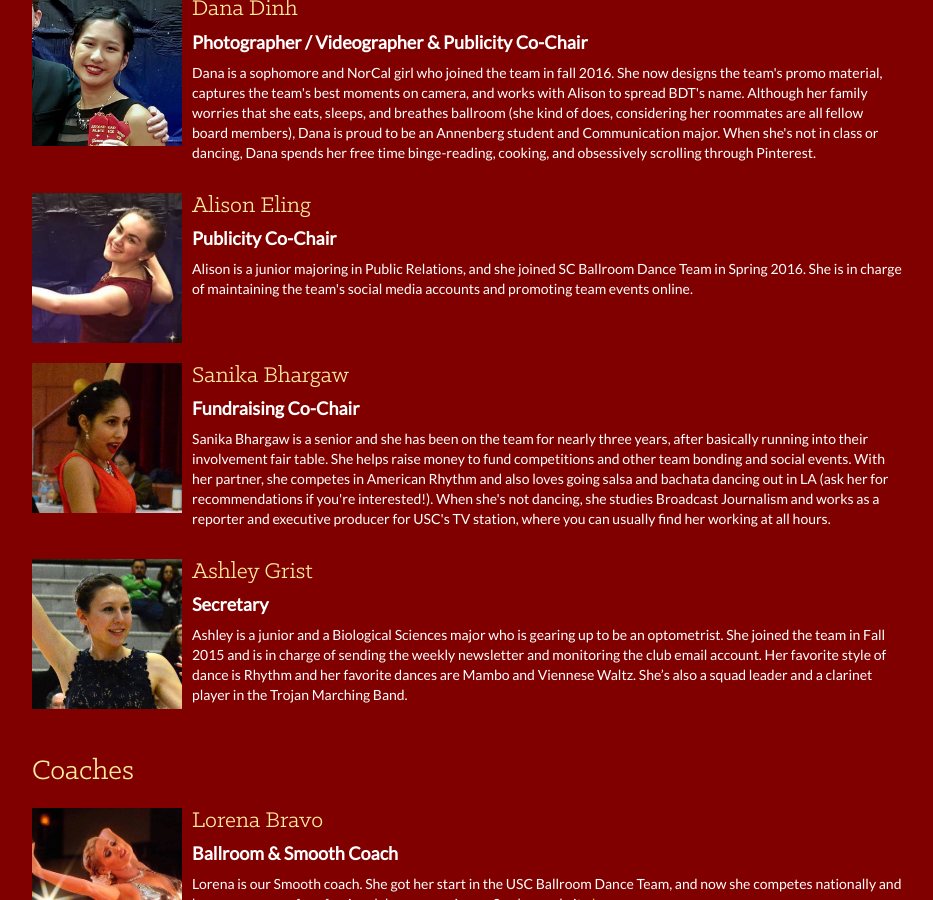
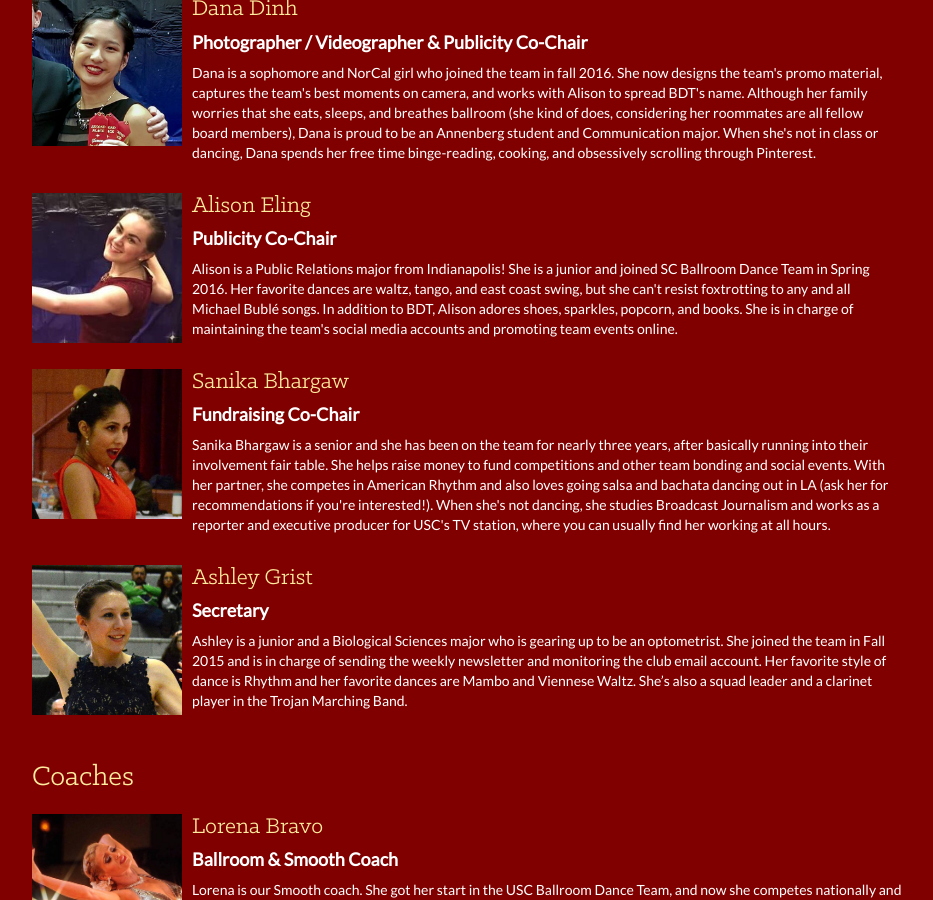
Before and after one commit to uscballroom/uscballroom.github.io, a Jekyll site: the page built from _pages/leaders.html, in a window 1280 px wide and 900 px high, scrolled down 1155 px. Shown: the whole window, without its empty margins (173-1106 px from the left). Built offline with Jekyll 4.4.1, drawn with Linux system fonts in a browser that asks for light colours; some web fonts are replaced.

Commit message:
Replaced Alison's bio with longer one (Dana)

```diff
--- a/_pages/leaders.html
+++ b/_pages/leaders.html
@@ -42,7 +42,7 @@ leaders:
     - name: Alison Eling
       position: Publicity Co-Chair
       image_file: Alison.jpg
-      description: <p>Alison is a junior majoring in Public Relations, and she joined SC Ballroom Dance Team in Spring 2016. She is in charge of maintaining the team's social media accounts and promoting team events online.</p>
+      description: <p>Alison is a Public Relations major from Indianapolis! She is a junior and joined SC Ballroom Dance Team in Spring 2016. Her favorite dances are waltz, tango, and east coast swing, but she can't resist foxtrotting to any and all Michael Bublé songs. In addition to BDT, Alison adores shoes, sparkles, popcorn, and books. She is in charge of maintaining the team's social media accounts and promoting team events online.</p>
     - name: Sanika Bhargaw
       position: Fundraising Co-Chair
       image_file: Sanika.jpg
```
